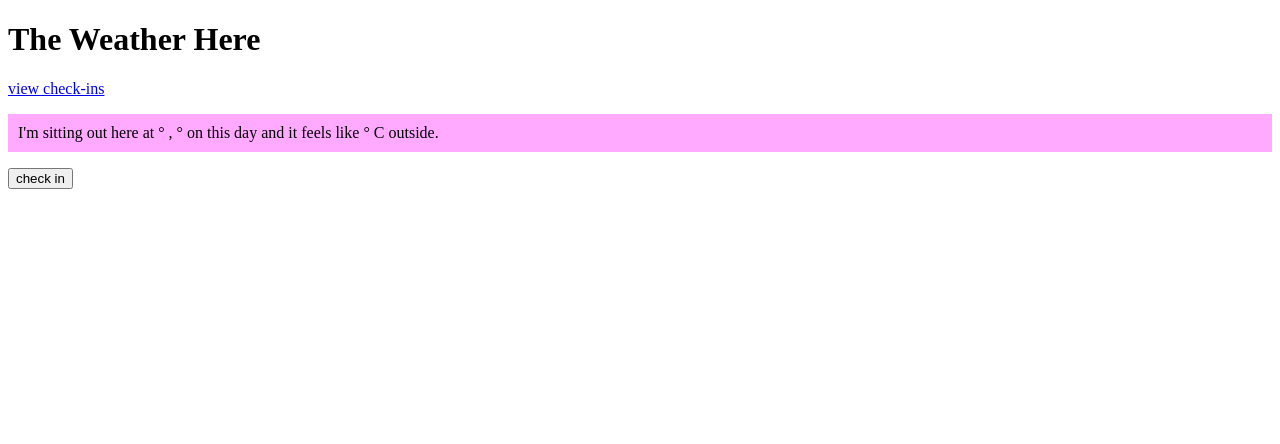
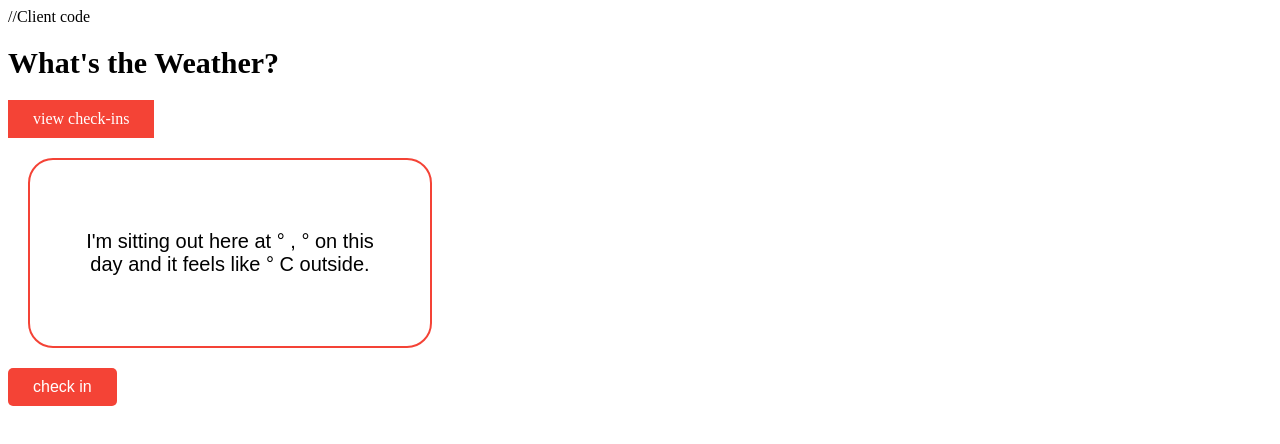
Before and after one commit to swapnil0908/weather-light, a website: page public1/index.html in a window 1280 px wide. Drawn offline with Linux system fonts and the light colour scheme.

Commit message:
👶🌯 Updated with Glitch

```diff
--- a/public1/index.html
+++ b/public1/index.html
@@ -1,19 +1,27 @@
+//Client code
 <!DOCTYPE html>
 <html lang="en">
   <head>
+
     <meta charset="UTF-8" />
     <meta name="viewport" content="width=device-width, initial-scale=1.0" />
     <meta http-equiv="X-UA-Compatible" content="ie=edge"/>
     <link rel="stylesheet" type = "text/css" href ="style.css">
     <title>Weather App</title>
+
   </head>
   <body>
 
     <script src="script.js"></script>
-    <h1>The Weather Here</h1>
+    <h1>What's the Weather?</h1>
 
     <a href="logs.html">view check-ins</a>
-      <p>I'm sitting out here at <span id="latitude"></span> &deg; , <span id="longitude"></span> &deg; on this <span id="weather"></span> day and it feels like <span id="temp"></span> &deg; C outside.</p>
-          <button onclick="getCoordinates()">check in</button>
+
+    <div> <p>I'm sitting out here at <span id="latitude"></span> &deg; , <span id="longitude"></span> &deg; on this <span id="weather"></span> day and it feels like <span id="temp"></span> &deg; C outside.</p>
+    </div>
+
+    <!--Get coordinates from Navigator web API-->
+    <button onclick="getCoordinates()">check in</button>
+
   </body>
 </html>
--- a/public1/script.js
+++ b/public1/script.js
@@ -1,6 +1,7 @@
+//script for client code
+      function getCoordinates(){
 
-      function getCoordinates(){
-        //navigator API code
+        //navigator API code to get coordinates
         if('geolocation' in navigator) {
           console.log('available');
           navigator.geolocation.getCurrentPosition(async position => {
@@ -9,24 +10,25 @@
           const lon = position.coords.longitude;
             lat.toFixed(2);
             lon.toFixed(2);
-          //const mood;
+
           document.getElementById('latitude').textContent = lat;
           document.getElementById('longitude').textContent = lon;
-          //const api_key = "ca537c138eab7d0bc183b71ec839d5ef"
-          console.log("here");
+
+          //URL for accessing weather at particular coordinates
           const api_url = `/weather/${lat},${lon}`;
           const res = await fetch(api_url);
           const d = await res.json();
-          console.log(d);
+          //console.log(d);
+
           const weatherInfo = d.weather[0].main;
           const tempInfo = d.main.temp;
           document.getElementById('weather').textContent = weatherInfo;
           document.getElementById('temp').textContent = tempInfo;
           //console.log(d);
 
+          const data = {lat, lon, weatherInfo, tempInfo};
 
-
-          const data = {lat, lon, weatherInfo, tempInfo};
+          //Options for POST method
           const options = {
             method: 'POST',
             headers: {
@@ -35,6 +37,7 @@
             body: JSON.stringify(data)
           };
 
+          //POST data to database
           const db_response = await fetch('/dbdata',options);
           const db_result = await db_response.json();
           console.log(db_result);
--- a/public1/style.css
+++ b/public1/style.css
@@ -1,4 +1,73 @@
 p {
-    padding: 10px;
-    background-color: #ffaaff;
+    color: black;
+    font-family: Arial, Helvetica, sans-serif;
+    text-align: center;
+    font-size: 20px;
   }
+
+div {
+  width: 300px;
+  border: 2px solid #f44336;
+  border-radius: 25px;
+  padding: 50px;
+  margin: 20px;
+
+}
+
+h1{
+  font-style: normal;
+  font-size: 30px;
+  color: black;
+  text-align: left;
+}
+
+/* link formatting */
+a:link, a:visited {
+  background-color: #f44336;
+  color: white;
+  padding: 10px 25px;
+  text-align: center;
+  text-decoration: none;
+  display: inline-block;
+  margin-left: auto;
+  margin-right: auto;
+}
+
+a:hover, a:active {
+  background-color: #4CAF50;
+}
+
+/* button formatting */
+button {
+  background-color: #f44336; /* Green */
+  border: none;
+  border-radius: 5px;
+  color: white;
+  padding: 10px 25px;
+  text-align: center;
+  text-decoration: none;
+  display: inline-block;
+  font-size: 16px;
+}
+
+/*hover color change */
+button:hover {
+  background-color: #4CAF50; /* Green */
+  color: white;
+}
+
+/* animation*/
+body {
+            animation: fadeInAnimation ease 3s;
+            animation-iteration-count: 1;
+            animation-fill-mode: forwards;
+        }
+        @keyframes fadeInAnimation {
+            0% {
+                opacity: 0;
+            }
+            100% {
+                opacity: 1;
+            }
+        }
+}
```
Also changed, not shown: index.js (+19 -5 lines), logs.html (+1 -1 lines), public1/logs.html (+19 -10 lines), 1 other file.
